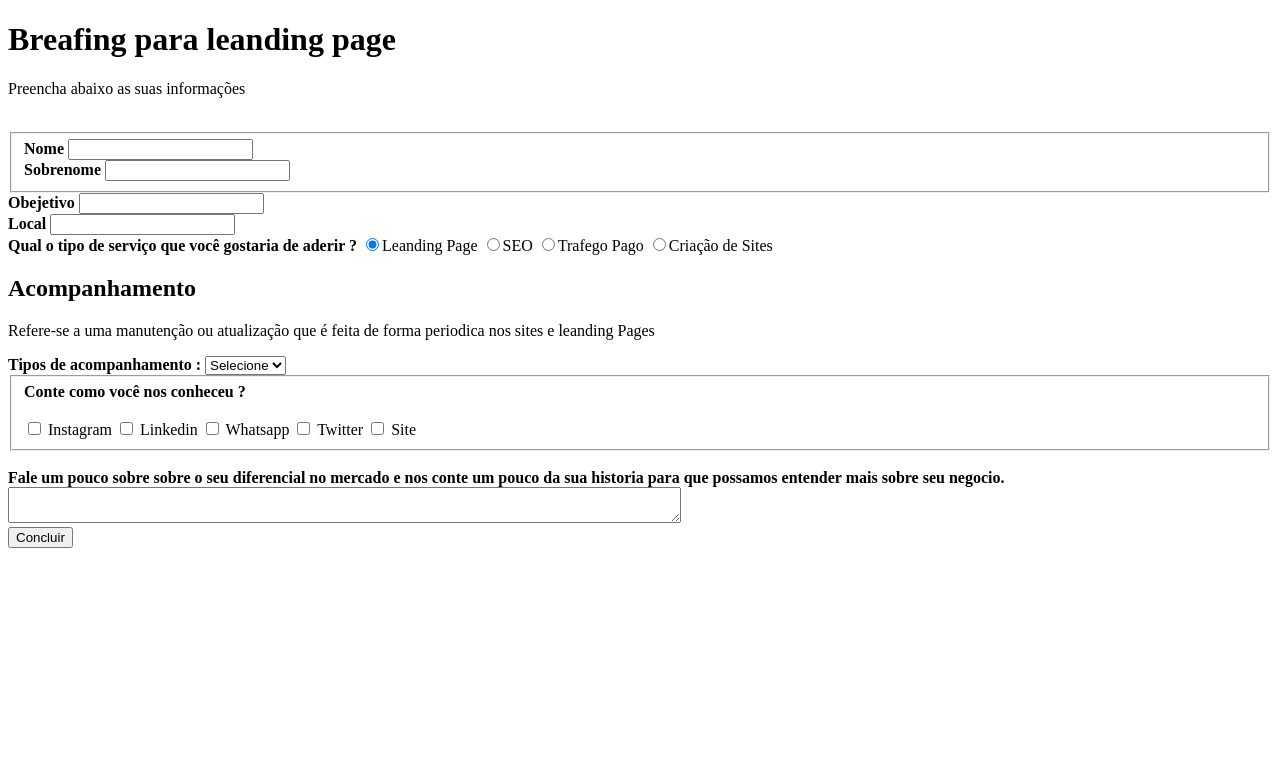
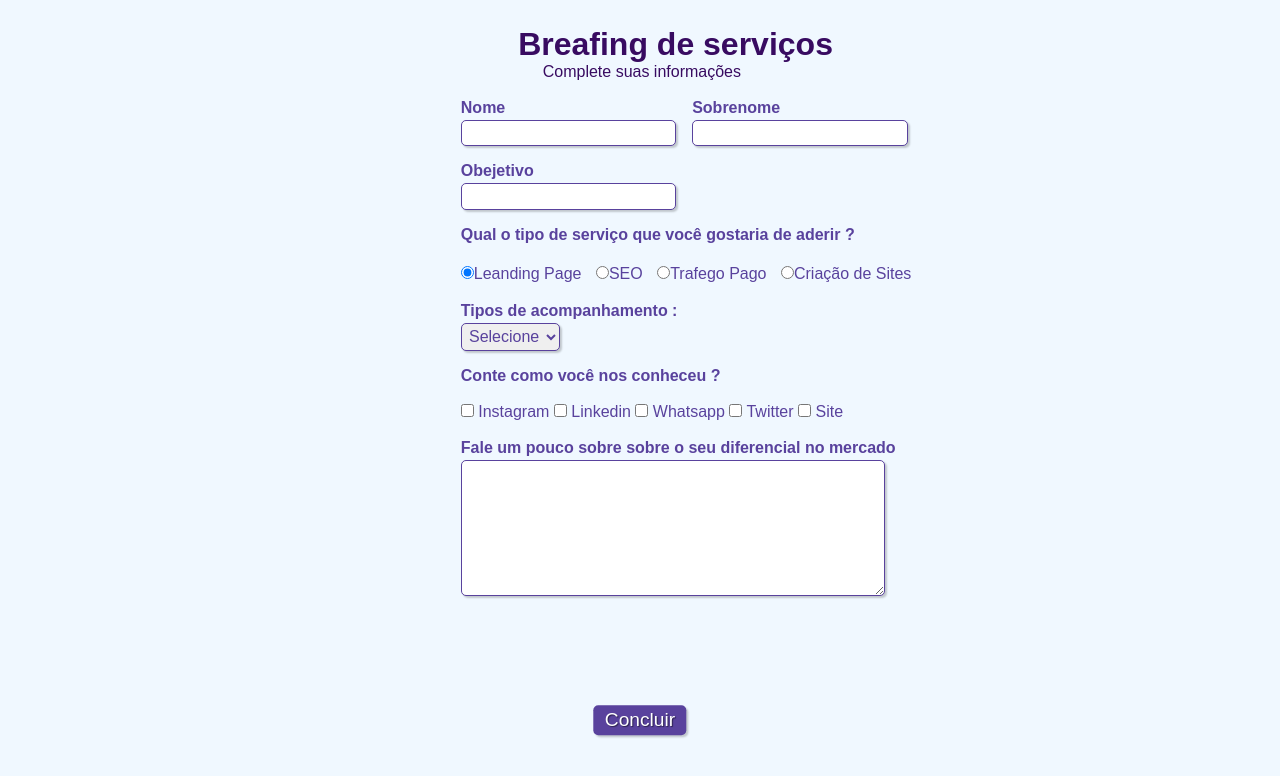
Before and after one commit to victorarielima/Formularios_HTML-CSS, a plain HTML site: page formulario.html in a window 1280 px wide. Drawn offline with Linux system fonts and the light colour scheme.

Commit message:
Projeto finalizado

```diff
--- /dev/null
+++ b/formulario.css
@@ -0,0 +1,113 @@
+*{
+    margin:0;
+    padding:0;
+}
+
+#Titulo{
+    font-family: sans-serif;
+    color: #380B61;
+    margin-left:7%;
+    align-items: center;
+}
+
+#Subtitulo{
+    font-family: sans-serif;
+    color: #380B61;
+    margin-left:10%;
+}
+
+#Check{
+    display: inline-block;
+}
+
+fieldset{
+    border:0;
+}
+
+body{
+    background-color:#F0F8FF;
+    font-family: sans-serif;
+    font-size: 1em;
+    color:#59429d;
+    margin-left: 36%;
+    margin-top: 2%;
+    justify-content:center;
+}
+
+input, select, textarea, button{
+    font-family: sans-serif;
+    font-size: 1em;
+    color: #59429d;
+    border-radius: 5px;
+}
+
+
+.Grupo:before, .Grupo:after{
+    display:table;
+}
+
+.Grupo:after{
+    clear: both;
+}
+
+.campo{
+    margin-bottom: 1em;
+}
+
+.campo label {
+    margin-bottom: 0.2em;
+    color:#59429d;
+    display: inline-block;
+    margin-right: 10px;
+}
+
+campo input[type="radio"] {
+    vertical-align: middle;
+}
+
+
+fieldset.Grupo .campo{
+    float: left;
+    margin-right: 1em;
+}
+
+.campo input[type="text"], .campo select, .campo textarea{
+    padding: 0.2em;
+    border: 1px solid #59429d;
+    box-shadow: 2px 2px 2px rgba(0, 0, 0, 0.2);
+    display:block;
+}
+
+.campo select option{
+    padding-right: 1em;
+}
+
+.campo input:focus, .campo select:focus, .campo textarea:focus{
+    background-color:#E0E0F8;
+}
+
+.botao {
+    font-size: 1.2em;
+    background: #59429d;
+    border: 0;
+    margin-bottom: 1em;
+    color: #ffffff;
+    padding: 0.2em 0.6em;
+    box-shadow: 2px 2px 2px rgba(0,0,0,0.2);
+    text-shadow: 1px 1px 1px rgba(0,0,0,0.5);
+    position: absolute;
+    top: 90%;
+    left: 50%;
+    margin-right: -50%;
+    transform: translate(-50%, -50%)
+}
+
+.botao:hover{
+    background-color: #CCBBFF;
+    box-shadow: inset 2px 2px 2px rgba(0,0,0,0.2);
+    text-shadow: none;
+}
+
+.botao, select{
+    cursor: pointer;
+}
--- a/formulario.html
+++ b/formulario.html
@@ -3,12 +3,13 @@
 <head>
     <meta charset="UTF-8">
     <meta name="viewport" content="width=device-width, initial-scale=1.0">
+    <link rel="stylesheet" type="text/css" href="formulario.css" media="screen">
     <title>Breafing</title>
 </head>
 <body>
     <div>
-        <h1 id="Titulo">Breafing para leanding page </h1>
-        <p id="Subtitulo"> Preencha abaixo as suas informações </p>
+        <h1 id="Titulo">Breafing de serviços</h1>
+        <p id="Subtitulo">Complete suas informações</p>
         <br>
     </div>
 
@@ -25,18 +26,15 @@
             </div>
         </fieldset>
 
-        <div class="campo">
-            <label for="Obejetivo"><strong> Obejetivo </strong></label>
-            <input type="text"name="Obejetivo" id="Obejetivo" required>
-        </div>
+            <div class="campo">
+                <label for="Obejetivo"><strong> Obejetivo </strong></label>
+                <input type="text"name="Obejetivo" id="Obejetivo" required>
+            </div>
 
-        <div class="campo">
-            <label for="Local"><strong>Local</strong></label>
-            <input type="text"name="Local"id="Local"required>
-        </div>
 
         <div class="campo">
             <label><strong>Qual o tipo de serviço que você gostaria de aderir ?</strong></label>
+            <br> <br>
             <label>
                 <input type="radio" name="servicos" value="LeandingPage" checked>Leanding Page
             </label>
@@ -51,11 +49,6 @@
             </label>
         </div>
 
-        <div>
-            <h2 id="Subtitulo2">Acompanhamento</h2>
-            <p id="legenda">Refere-se a uma manutenção ou atualização que é feita de forma periodica nos sites e leanding Pages</p>
-        </div>
-
         <div class="campo">
             <label for="Acompanhamento"> <strong> Tipos de acompanhamento :</strong></label>
                 <select id="Acompanhamento">s
@@ -67,7 +60,7 @@
         </div>
 
         <fieldset class="Grupo">
-            <div id="check">
+            <div id="Check">
                 <label><strong>Conte como você nos conheceu ?</strong></label><br><br>
                 <input type="checkbox" name="Instagram" value="Instagram">
                 <label for="Instagram">Instagram</label>
@@ -84,8 +77,8 @@
 
         <div class="campo">
             <br>
-            <label for="historia"><strong>Fale um pouco sobre sobre o seu diferencial no mercado e nos conte um pouco da sua historia para que possamos entender mais sobre seu negocio.</strong></label>
-            <textarea row="6" style="width: 50em"  name="historia" id="historia"></textarea>
+            <label for="historia"><strong>Fale um pouco sobre sobre o seu diferencial no mercado </strong></label>
+            <textarea row="6" style="width: 26em; height:8em;"  name="historia" id="historia"></textarea>
         </div>
 
         <button class="botao" type="submit">Concluir</button>
```
